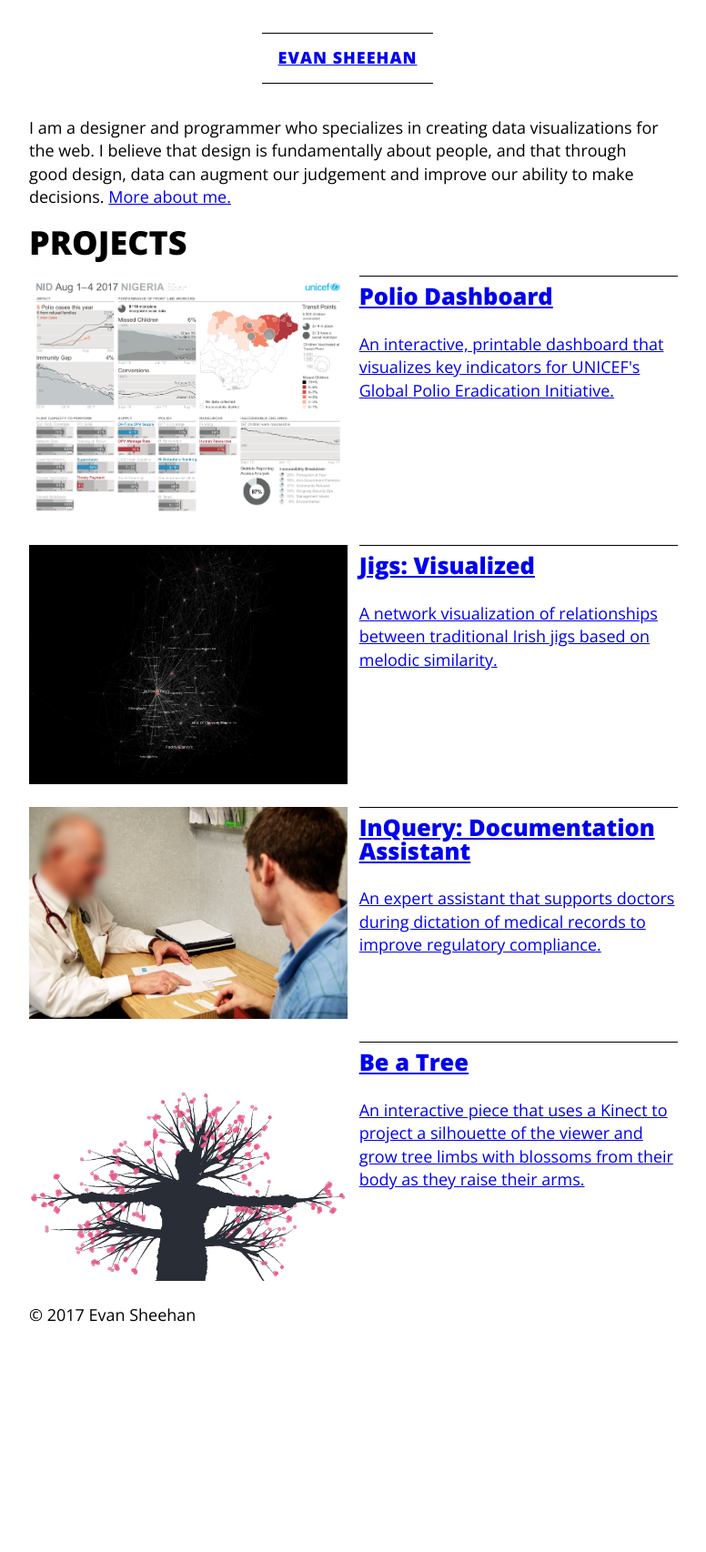
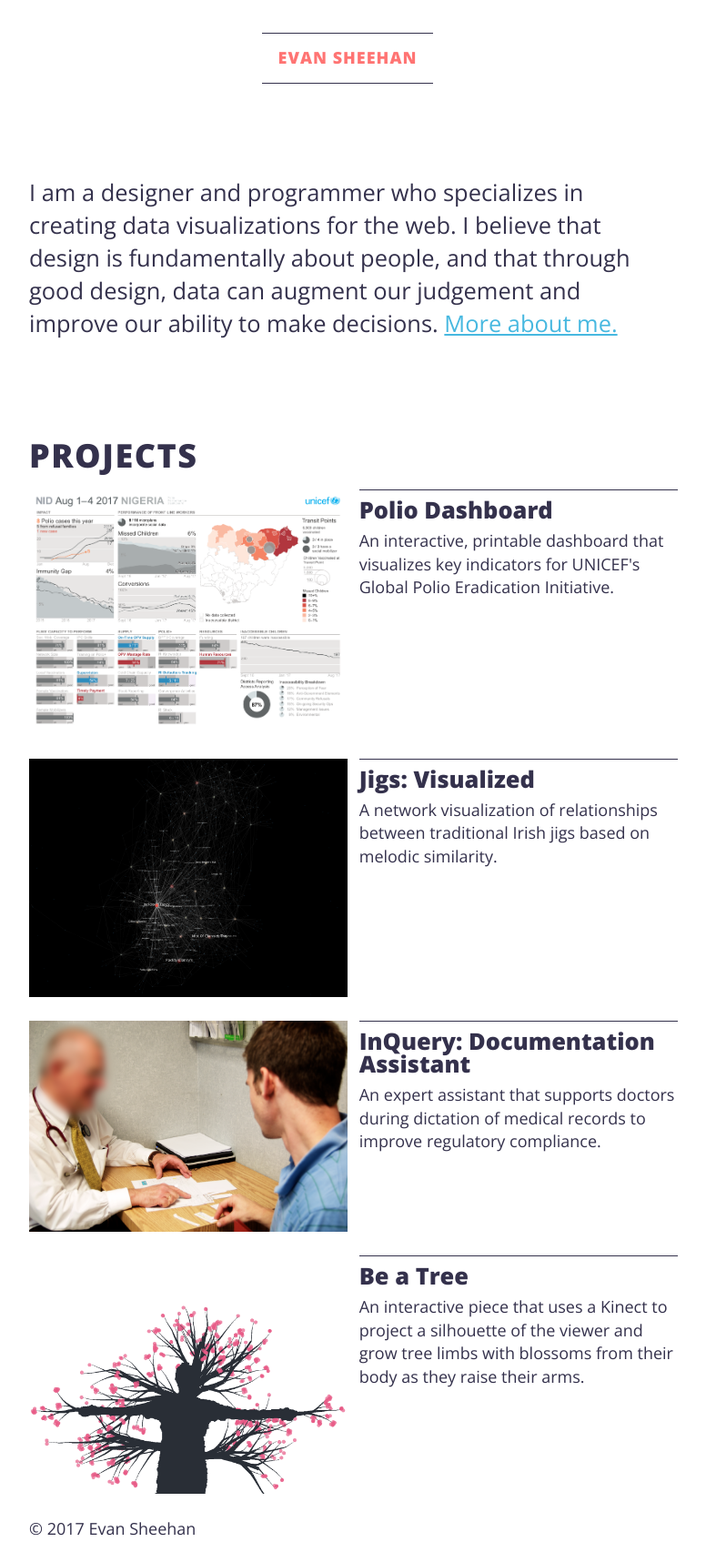
Before and after one commit to darthmall/darthmall.github.io, a Jekyll site: the page built from index.md, in a window 1280 px wide. Shown: the whole page at 91% size, without its empty margins (258-1034 px from the left). Built offline with Jekyll 4.4.1, drawn with Linux system fonts in a browser that asks for light colours; before the commit the page ends 1477 px from its top, so only the background shows below that.

Commit message:
Style bio and add color
- Enlarge the text and add more space around the bio
- Add colors from lolcolors

```diff
--- a/_layouts/home.html
+++ b/_layouts/home.html
@@ -1,7 +1,7 @@
 {% include header.html %}
 <main>
 
-{{ content }}
+  <section class="bio">{{ content }}</section>
 
   <h1>Projects</h1>
   <nav>
@@ -19,5 +19,6 @@
     </a>
   {% endfor %}
   </nav>
+
 </main>
 {% include footer.html %}
--- a/_sass/layout.sass
+++ b/_sass/layout.sass
@@ -29,6 +29,4 @@ img
     order: 2
 
     h2
-      border-top: 1px solid black
-      margin: 0
-      padding: $xs 0
+      border-top: 1px solid $text-color
--- a/_sass/typography.sass
+++ b/_sass/typography.sass
@@ -1,14 +1,48 @@
 body
+  color: $text-color
   font-family: $body-font
   font-size: $font-size
   font-weight: 400
   line-height: $line-height
 
+a
+  color: $text-color
+  text-decoration: none
+
+p
+  margin: 0
+  margin-bottom: $sm
+
+p > a
+  color: $link-color
+  text-decoration: underline
+
+h1
+  font-family: $header-font
+  font-size: $xl
+  font-weight: bold
+  letter-spacing: 1.5px
+  text-transform: uppercase
+
+h2
+  font-family: $subheader-font
+  font-size: $lg
+  margin: 0
+  padding: $xs 0
+
+::selection
+  background-color: $selection-color
+
+::-moz-selection
+  background-color: $selection-color
+
 .site-header
+  color: $red
   text-align: center
   margin: $xl 0
 
 .title
+  color: inherit
   display: inline-block
   font-family: $header-font
   font-weight: bold
@@ -16,16 +50,12 @@ body
   letter-spacing: 1px
   text-transform: uppercase
   line-height: $xl
-  border-top: 1px solid black
-  border-bottom: 1px solid black
+  border-top: 1px solid $text-color
+  border-bottom: 1px solid $text-color
   padding: $xs $font-size
 
-h1
-  font-family: $header-font
-  font-size: $xl
-  font-weight: bold
-  text-transform: uppercase
-
-h2
-  font-family: $subheader-font
+.bio
   font-size: $lg
+  line-height: $ratio
+  padding: $xxl 0
+  margin: $xxxl 0
--- a/_sass/variables.sass
+++ b/_sass/variables.sass
@@ -10,8 +10,19 @@ $sm: $md / $ratio
 $xs: $sm / $ratio
 $lg: $md * $ratio
 $xl: $lg * $ratio
+$xxl: $xl * $ratio
+$xxxl: $xl * $ratio
 
 $font-size: $md
 $line-height: $lg
 
 $gutter: $sm
+
+$dark-blue: #34314c
+$light-blue: #47b8e0
+$yellow: #ffc952
+$red: #ff7473
+
+$text-color: $dark-blue
+$link-color: $light-blue
+$selection-color: $yellow
```
Lines whose indentation alone changed are shown as unchanged.
